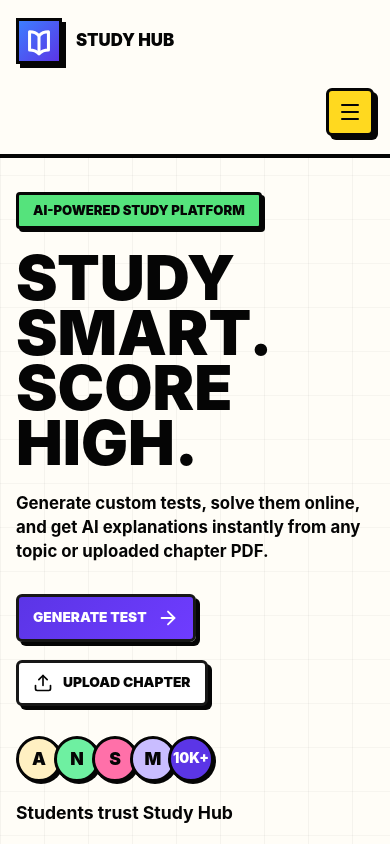
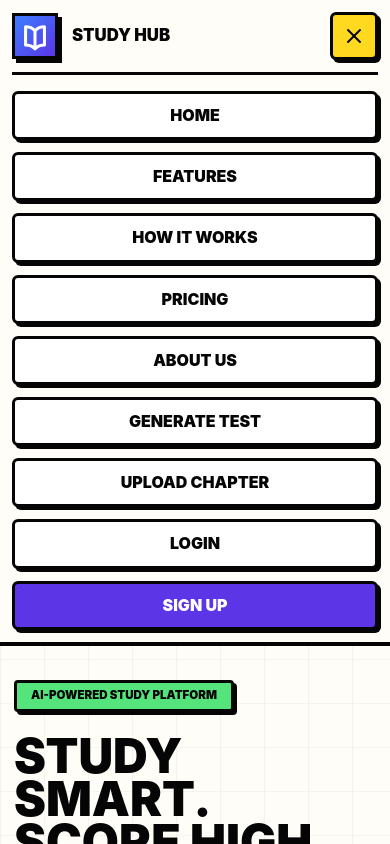
Before and after one commit to thatraghavarora/StudyX, a React (Vite) app: page / in a window 390 px wide. Both pictures are taken after a click on the button "Open navigation". Shown: the top 844 px of the page. Built offline with nearby package versions, Linux system fonts and the light colour scheme.

Commit message:
feat: implement core landing page and routing logic for Study Hub application

```diff
--- a/src/App.jsx
+++ b/src/App.jsx
@@ -176,6 +176,7 @@ function GhostButton({ children, icon: Icon, onClick, className = "" }) {
 }
 
 function LandingPage({ navigate }) {
+  const [mobileMenuOpen, setMobileMenuOpen] = useState(false);
   const navItems = [
     ["Home", "#top"],
     ["Features", "#features"],
@@ -186,12 +187,18 @@ function LandingPage({ navigate }) {
 
   const goToSection = (event, href) => {
     event.preventDefault();
+    setMobileMenuOpen(false);
     navigate(`/${href}`);
+  };
+
+  const goToPage = (to) => {
+    setMobileMenuOpen(false);
+    navigate(to);
   };
 
   return (
     <>
-      <header className="site-header" id="top">
+      <header className={`site-header ${mobileMenuOpen ? "menu-open" : ""}`} id="top">
         <Brand compact />
         <nav className="desktop-nav" aria-label="Main navigation">
           {navItems.map(([item, href], index) => (
@@ -213,9 +220,27 @@ function LandingPage({ navigate }) {
             SIGN UP
           </LinkButton>
         </div>
-        <button className="menu-button" aria-label="Open navigation">
-          <Menu size={24} />
+        <button
+          className="menu-button"
+          aria-label={mobileMenuOpen ? "Close navigation" : "Open navigation"}
+          aria-expanded={mobileMenuOpen}
+          onClick={() => setMobileMenuOpen((isOpen) => !isOpen)}
+        >
+          {mobileMenuOpen ? <X size={24} /> : <Menu size={24} />}
         </button>
+        <nav className="mobile-nav" aria-label="Mobile navigation">
+          {navItems.map(([item, href]) => (
+            <a key={item} href={href} onClick={(event) => goToSection(event, href)}>
+              {item}
+            </a>
+          ))}
+          <button onClick={() => goToPage("/dashboard?mode=quick")}>Generate Test</button>
+          <button onClick={() => goToPage("/dashboard?mode=quick&source=upload")}>Upload Chapter</button>
+          <button onClick={() => goToPage("/login")}>Login</button>
+          <button className="primary-mobile-action" onClick={() => goToPage("/login?mode=signup")}>
+            Sign Up
+          </button>
+        </nav>
       </header>
 
       <main>
--- a/src/styles.css
+++ b/src/styles.css
@@ -36,6 +36,7 @@ html {
 body {
   margin: 0;
   min-width: 320px;
+  overflow-x: hidden;
   background:
     linear-gradient(90deg, rgba(5, 5, 5, 0.04) 1px, transparent 1px) 0 0 / 44px 44px,
     linear-gradient(0deg, rgba(5, 5, 5, 0.03) 1px, transparent 1px) 0 0 / 44px 44px,
@@ -287,6 +288,10 @@ p {
   border-radius: 6px;
   background: var(--yellow);
   box-shadow: var(--shadow-soft);
+}
+
+.mobile-nav {
+  display: none;
 }
 
 .hero-section {
@@ -2479,7 +2484,7 @@ p {
 
 @media (max-width: 1050px) {
   .site-header {
-    grid-template-columns: auto auto;
+    grid-template-columns: 1fr auto;
   }
 
   .desktop-nav,
@@ -2490,6 +2495,40 @@ p {
   .menu-button {
     display: grid;
     justify-self: end;
+  }
+
+  .mobile-nav {
+    grid-column: 1 / -1;
+    display: none;
+    grid-template-columns: repeat(2, minmax(0, 1fr));
+    gap: 12px;
+    padding-top: 16px;
+    border-top: 3px solid var(--ink);
+  }
+
+  .site-header.menu-open .mobile-nav {
+    display: grid;
+  }
+
+  .mobile-nav a,
+  .mobile-nav button {
+    display: inline-flex;
+    align-items: center;
+    justify-content: center;
+    min-height: 46px;
+    padding: 10px 12px;
+    border: 3px solid var(--ink);
+    border-radius: 6px;
+    background: var(--white);
+    box-shadow: 3px 3px 0 var(--ink);
+    font-weight: 950;
+    text-align: center;
+    text-transform: uppercase;
+  }
+
+  .mobile-nav .primary-mobile-action {
+    color: var(--white);
+    background: var(--purple);
   }
 
   .hero-section,
@@ -2550,13 +2589,17 @@ p {
 }
 
 @media (max-width: 760px) {
+  :root {
+    --shadow: 4px 4px 0 var(--ink);
+    --shadow-soft: 3px 3px 0 var(--ink);
+  }
+
   .button {
-    min-height: 44px;
+    min-height: 48px;
     padding: 10px 14px;
     font-size: 0.86rem;
   }
 
-  .site-header,
   .workspace-topbar,
   .review-header,
   .dashboard-header,
@@ -2566,9 +2609,44 @@ p {
     grid-template-columns: 1fr;
   }
 
+  .site-header {
+    grid-template-columns: 1fr auto;
+    gap: 12px;
+    padding: 12px;
+  }
+
+  .mobile-nav {
+    grid-template-columns: 1fr;
+  }
+
   .hero-copy h1,
   .login-intro h1 {
-    font-size: clamp(3rem, 16vw, 4.6rem);
+    font-size: 3.6rem;
+    line-height: 0.9;
+  }
+
+  .hero-section,
+  .benefit-section,
+  .how-section,
+  .pricing-section,
+  .about-section {
+    padding: 34px 14px;
+  }
+
+  .hero-actions,
+  .section-actions {
+    display: grid;
+    grid-template-columns: 1fr;
+  }
+
+  .hero-actions .button,
+  .section-actions .button {
+    width: 100%;
+  }
+
+  .trust-strip {
+    align-items: flex-start;
+    flex-direction: column;
   }
 
   .hero-visual {
@@ -2576,7 +2654,7 @@ p {
   }
 
   .mock-window {
-    min-height: 420px;
+    min-height: auto;
     margin: 0;
   }
 
@@ -2604,8 +2682,21 @@ p {
     margin-top: 12px;
   }
 
+  .mock-card {
+    min-height: auto;
+  }
+
+  .step-card,
+  .pricing-card,
+  .about-card,
+  .benefit-card {
+    padding: 18px;
+  }
+
   .feature-card {
     border-right: 0;
+    min-height: auto;
+    padding: 20px;
   }
 
   .site-footer {
@@ -2630,9 +2721,25 @@ p {
     padding: 16px;
   }
 
+  .search-box {
+    min-height: 48px;
+  }
+
+  .profile-area {
+    display: grid;
+    grid-template-columns: 1fr auto;
+    gap: 12px;
+    justify-content: stretch;
+  }
+
+  .premium-pill {
+    grid-column: 1 / -1;
+  }
+
   .dashboard-grid,
   .review-content {
     padding: 16px;
+    gap: 16px;
   }
 
   .builder-card {
@@ -2641,7 +2748,27 @@ p {
   }
 
   .side-nav {
-    grid-template-columns: 1fr;
+    display: flex;
+    gap: 10px;
+    overflow-x: auto;
+    padding-bottom: 8px;
+    scrollbar-width: thin;
+  }
+
+  .side-nav button {
+    grid-template-columns: auto auto auto;
+    min-width: max-content;
+    min-height: 46px;
+    padding: 9px 12px;
+  }
+
+  .premium-card {
+    display: none;
+  }
+
+  .sidebar {
+    gap: 14px;
+    padding: 14px;
   }
 
   .source-grid .or-chip {
@@ -2653,8 +2780,45 @@ p {
     grid-template-columns: 1fr;
   }
 
+  .test-page {
+    padding: 12px;
+  }
+
+  .timer-card,
+  .test-progress,
+  .question-sidebar,
+  .question-panel,
+  .ai-panel,
+  .test-footer {
+    box-shadow: none;
+  }
+
+  .question-panel {
+    min-height: auto;
+    padding: 14px;
+  }
+
   .question-body {
     padding: 16px;
+    margin: 14px 0;
+  }
+
+  .question-body h1 {
+    font-size: 1rem;
+  }
+
+  .option-list button {
+    min-height: 60px;
+    padding: 12px;
+  }
+
+  .option-list span {
+    width: 38px;
+    height: 38px;
+  }
+
+  .test-footer {
+    padding: 14px;
   }
 
   .review-question {
@@ -2680,6 +2844,11 @@ p {
   .ai-message {
     grid-template-columns: 1fr;
   }
+
+  .report-banner,
+  .ai-banner {
+    padding: 16px;
+  }
 }
 
 @media (max-width: 480px) {
@@ -2688,6 +2857,23 @@ p {
     padding: 10px;
   }
 
+  .login-page {
+    border-width: 0;
+  }
+
+  .auth-card {
+    padding: 20px;
+    box-shadow: 6px 6px 0 var(--purple);
+  }
+
+  .auth-card h2 {
+    font-size: 2.8rem;
+  }
+
+  .input-row {
+    min-height: 58px;
+  }
+
   .brand strong {
     font-size: 1.05rem;
   }
@@ -2704,13 +2890,38 @@ p {
   }
 
   .mock-window {
-    min-height: 380px;
+    min-height: auto;
   }
 
   .question-grid {
     grid-template-columns: repeat(4, 1fr);
   }
 
+  .dashboard-header h1,
+  .review-header h1,
+  .section-heading h2,
+  .about-section h2,
+  .benefit-section h2 {
+    font-size: 2rem;
+    line-height: 1;
+  }
+
+  .hero-copy h1,
+  .login-intro h1 {
+    font-size: 3rem;
+  }
+
+  .tag {
+    max-width: 100%;
+    min-height: 30px;
+    font-size: 0.72rem;
+    line-height: 1.2;
+  }
+
+  .question-grid button {
+    min-height: 42px;
+  }
+
   .donut-card {
     grid-template-columns: 1fr;
   }
```
